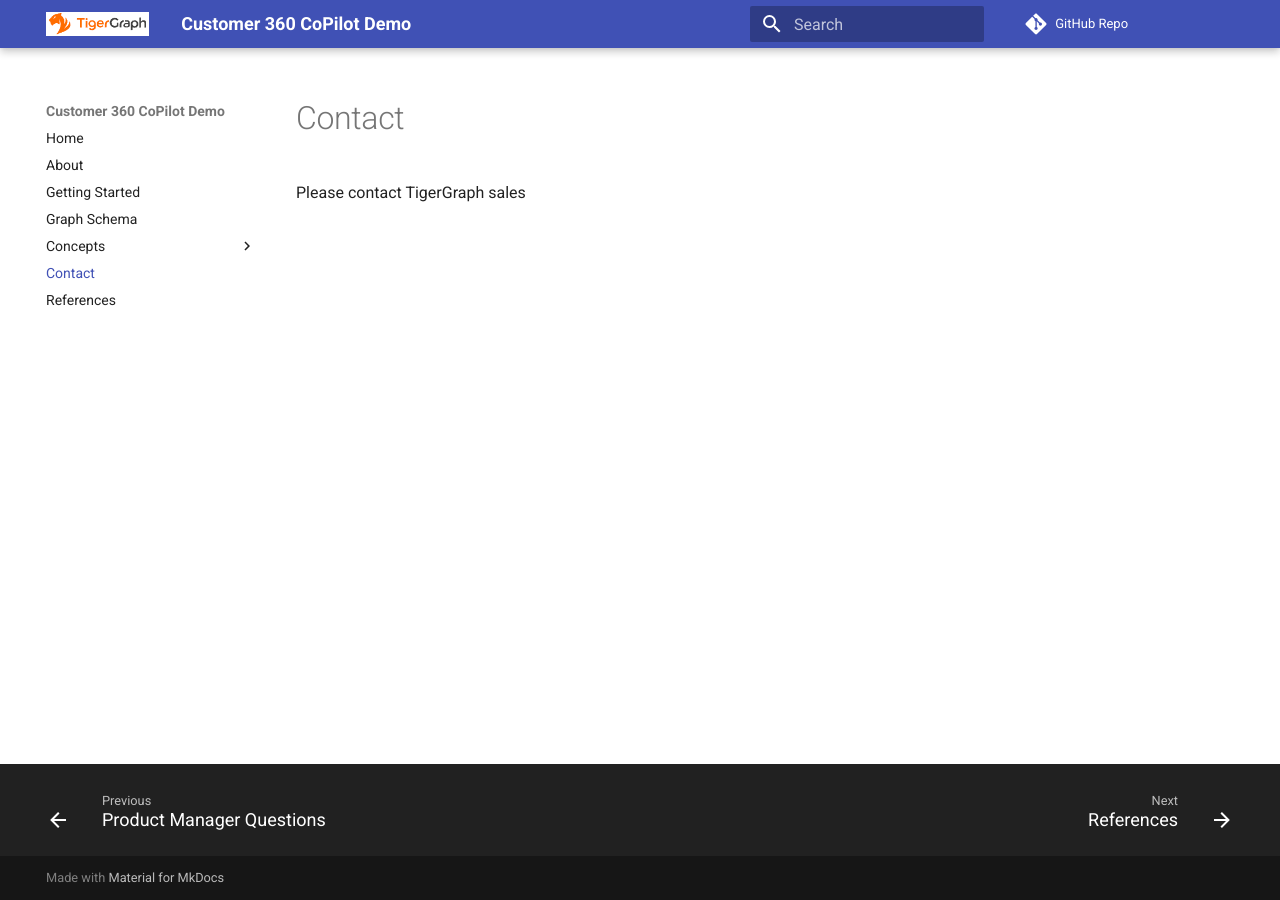
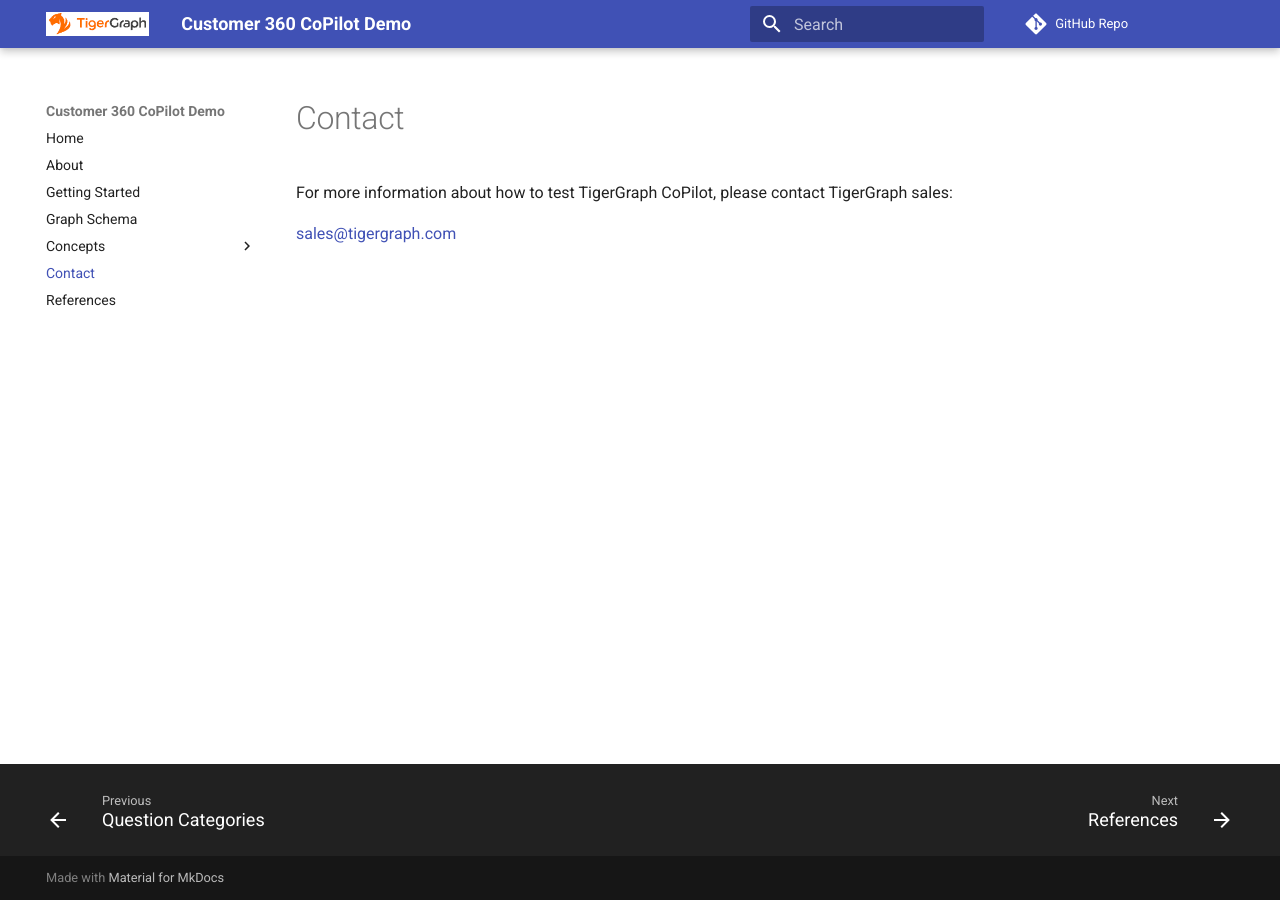
Before and after one commit to dmccrearytg/c360, an MkDocs documentation site: the page built from docs/contact.md, in a window 1280 px wide. Built offline with MkDocs 1.6.1 and Material for MkDocs 9.7.7, drawn with Linux system fonts in a browser that asks for light colours; comment, search, counter and statistics services are not loaded.

Commit message:
updating content

```diff
--- a/docs/contact.md
+++ b/docs/contact.md
@@ -1,3 +1,5 @@
 # Contact
 
-Please contact TigerGraph sales
+For more information about how to test TigerGraph CoPilot, please contact TigerGraph sales:
+
+[sales@tigergraph.com](mailto:sales@tigergraph.com)
--- a/mkdocs.yml
+++ b/mkdocs.yml
@@ -16,6 +16,7 @@
     - Introduction: concepts/index.md
     - Personas: concepts/personas.md
     - Product Manager Questions: concepts/product-manager-questions.md
+    - Question Categories: concepts/question-categories.md
   - Contact: contact.md
   - References: references.md
 
```
Also changed, not shown: docs/concepts/question-categories.md (added, +15 -0 lines).
